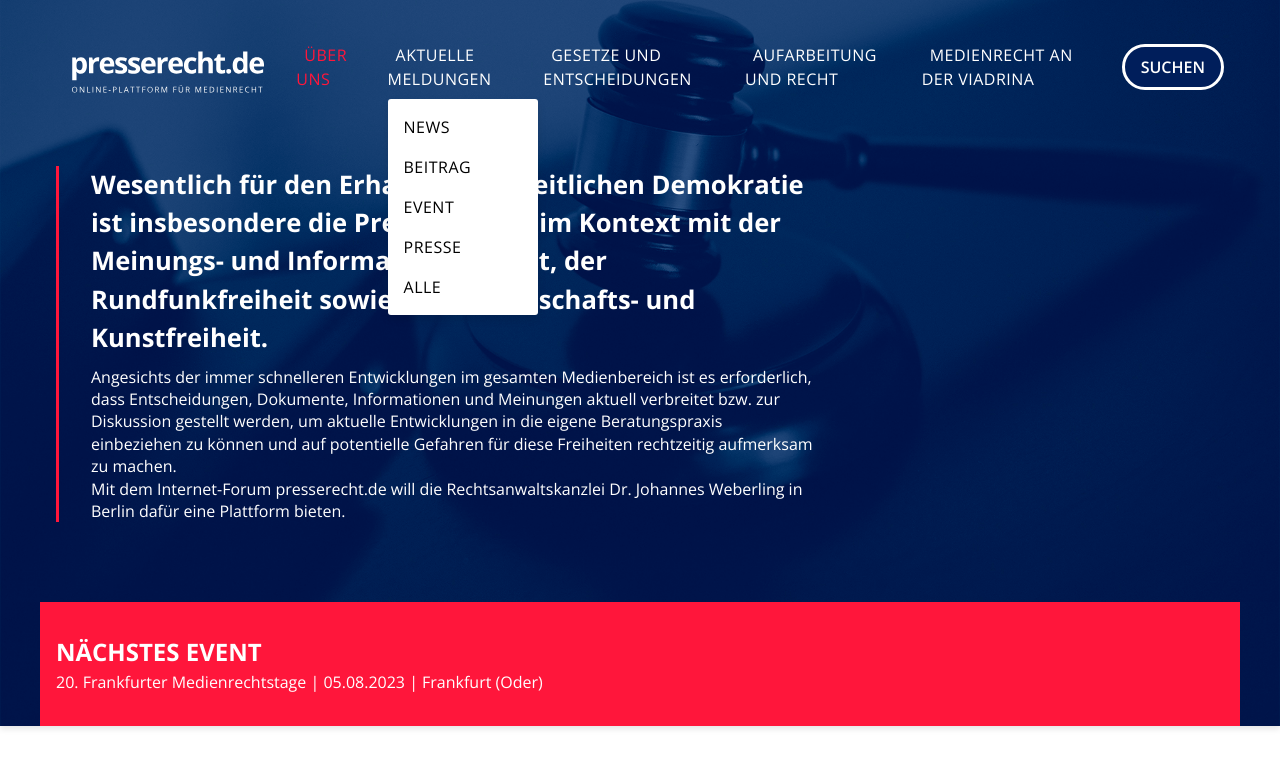
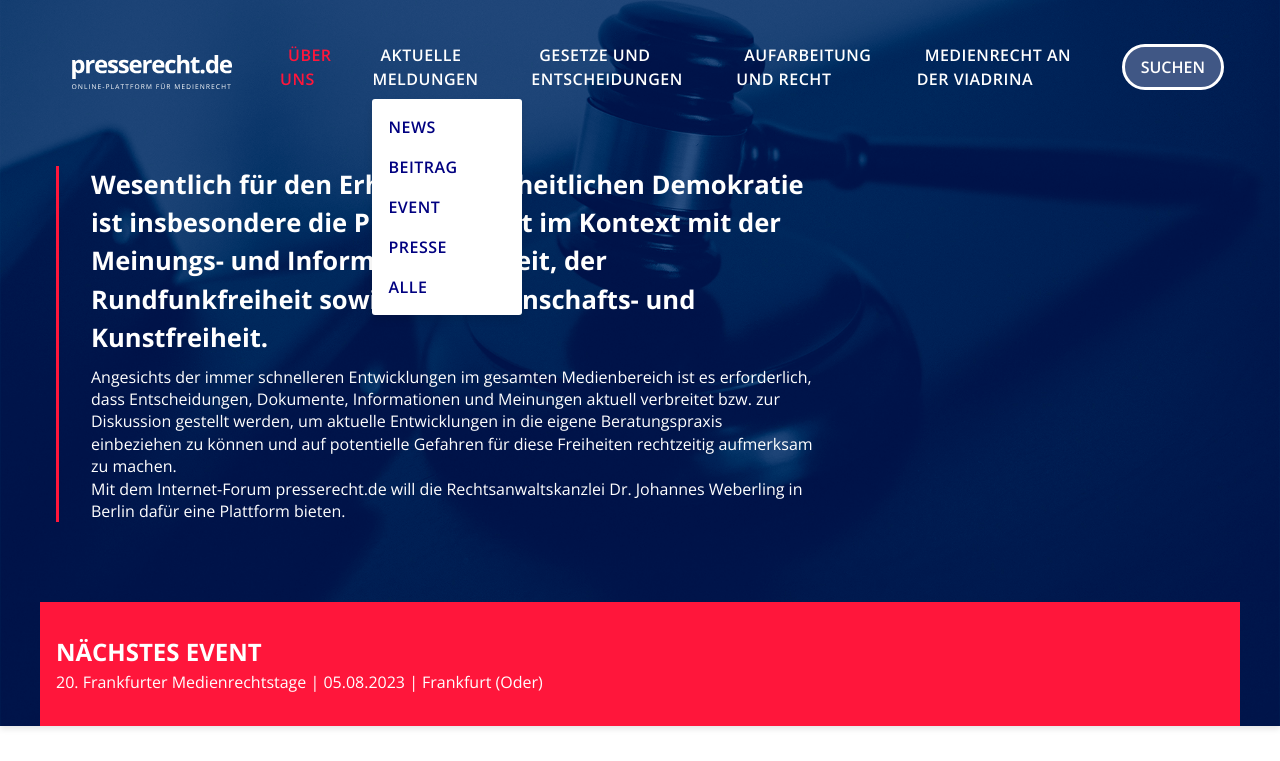
Before and after one commit to mathieukuttler/presserecht_komplett_with_claude, a plain HTML site: page index.html in a window 1280 px wide. Both pictures are taken after a click on the link "AKTUELLE MELDUNGEN". Shown: the top 761 px of the page. Drawn offline with nearby package versions, Linux system fonts and the light colour scheme; files whose address does not match are found by name.

Commit message:
navbar styling (fonts, backgrounds) Desktop is working

```diff
--- a/assets/css/styles.css
+++ b/assets/css/styles.css
@@ -37,6 +37,7 @@
 /* setting base font size */
 html {
     font-size: 16px;
+    text-transform: none;
 }
 
 
@@ -89,11 +90,12 @@ body {
     margin-top: 0.6rem;
     margin-left:0px;
     margin-right: 1rem;
+    max-width: 10rem;
     height: 60px; /* Increased from 60px to 80px */
   }
 
   .search-button {
-    background-color: var(--color-navy);
+    background-color: #405785;
     color: white;
     border: solid white;
     padding: 0.5rem 1rem;
@@ -865,14 +867,31 @@ body {
     }
 }
 
-/* Base styles for main navigation links */
+
+/* Base styles for main navigation links > 1200 px DESKTOP*/
+/* Base Navigation Setup */
+/* Base styles for main navigation */
+
+  /* Style for submenu items */
+
+  /* font of level 1 elements */
+  .main-nav ul li a{
+   text-decoration: none;
+   font-family: 'Open Sans', sans-serif;
+   font-size: 1rem;  /* 16px base */
+   font-weight: 600;
+   color: white;
+      }
+
 .main-nav ul {
     list-style: none;
     display: flex;
     gap: var(--space-lg);
+    position: relative;
+    margin: 0;
+    padding: 0;
   }
 
-  /* Ensure parent li is positioned relatively */
   .main-nav ul li {
     position: relative;
   }
@@ -881,50 +900,82 @@ body {
   .main-nav ul ul {
     display: none;
     position: absolute;
-    background-color: var(--color-white); /* Use white background */
+    background-color: #ffffff;
     padding: 0.5rem 0;
     margin-top: 0.5rem;
     border-radius: 3px;
     min-width: 150px;
-    box-shadow: 0 4px 8px rgba(0, 0, 0, 0.1);
+    box-shadow: 0 4px 8px rgba(0,0,0,0.1);
     z-index: 100;
   }
 
-  /* Show the submenu on hover (or focus for accessibility) */
+  /* Show dropdown on hover or focus */
   .main-nav ul li:hover > ul,
   .main-nav ul li:focus-within > ul {
     display: block;
   }
 
   /* Style for submenu items */
-  .main-nav ul ul li {
-    margin: 0;
-  }
-
   .main-nav ul ul li a {
     display: block;
+    white-space: nowrap;
+    text-decoration: none;
+    transition: background-color 0.3s ease;
     padding: 0.5rem 1rem;
-    color: var(--white);
-    text-decoration: none;
-    white-space: nowrap;
+    color: navy;
   }
 
   .main-nav ul ul li a:hover {
     background-color: var(--red);
+    color: var(--color-white);
   }
 
-  /* Level 1 Navigation: Natural case, bold, white */
+  /* Level 1 Navigation: Bold, natural case, white text */
   .nav-level-1 {
     font-family: 'Open Sans', sans-serif;
-    font-size: 1rem; /* 16px base */
+    font-size: 0.8rem;  /* 16px base */
+    font-weight: 300;
+    color: #ffffff;
+    text-transform: none;
+    text-decoration: none;
+    padding: 0.5rem 0.75rem;
+    position: relative;
+  }
+
+  /* Level 2 Navigation: Bold and uppercase if they have subitems, always navy blue */
+  .nav-level-2 {
+    font-family: 'Open Sans', sans-serif;
+    font-size: 1rem;
     font-weight: 700;
-    color: var(--color-white);
-    text-transform: none; /* Natural capitalization */
+    color: #001e5b; /* Changed from white to navy */
+    padding: 0.5rem 0.75rem;
+    text-transform: none; /* default natural case */
+  }
+
+  .main-nav ul ul li a:hover {
+    color: #001e5b;
+    background-color: #f3f4f8;
+    border-left: #ff163b solid 0.2rem;
+  }
+
+  /* For level 2 items that have submenus, enforce uppercase */
+  .nav-level-2.has-submenu {
+    text-transform: uppercase;
+    /* color remains navy */
+  }
+
+  /* Level 3 Navigation: Uppercase, normal weight, navy blue */
+  .nav-level-3 {
+    font-family: 'Open Sans', sans-serif;
+    font-size: 1rem;
+    font-weight: 400; /* normal weight */
+    color: #001e5b
+    text-transform: uppercase;
     padding: 0.5rem 0.75rem;
   }
 
-  /* Position Level 3 submenus to appear to the right of level 2 */
-.main-nav ul ul ul {
+  /* Position Level 3 submenus to appear to the right of their parent Level 2 item */
+  .main-nav ul ul ul {
     left: 100%;
     top: 0;
     margin-top: 0;
```
Also changed, not shown: index.html (+1 -0 lines).
